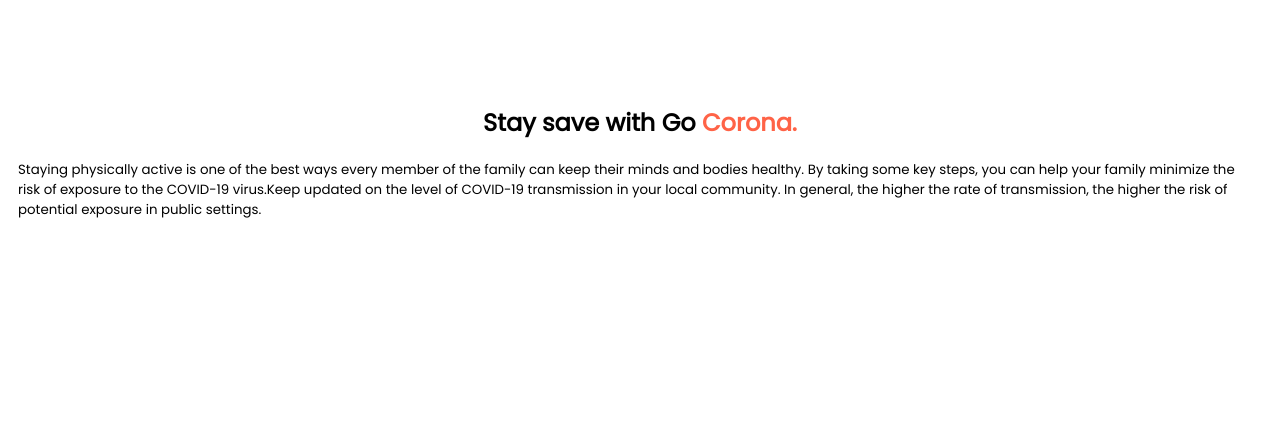
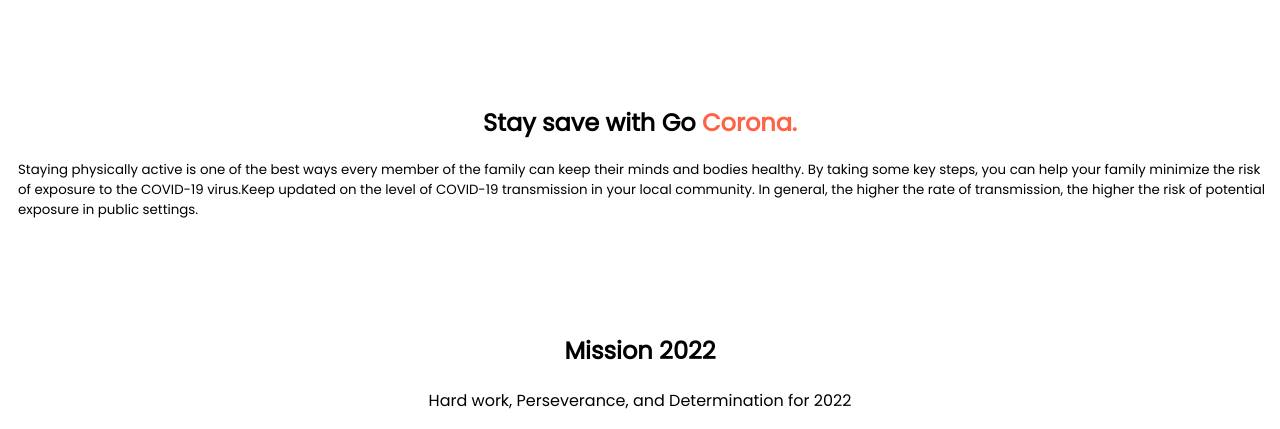
Before and after one commit to arshiha/arshiha-portfolio, a plain HTML site: page index.html in a window 1280 px wide. Shown: the part 1819-2248 px from the top of the page. Before the commit the page ends 2152 px from the top, so only its background shows below. Drawn offline with Linux system fonts and the light colour scheme.

Commit message:
footer and experience added

```diff
--- a/index.html
+++ b/index.html
@@ -108,6 +108,10 @@
         </p>
     </div>
 </section>
+<footer>
+    <h2>Mission 2022</h2>
+    <p>Hard work, Perseverance, and Determination for 2022</p>
+</footer>
 </body>
 
 </html>
--- a/style.css
+++ b/style.css
@@ -100,5 +100,7 @@ h2{
 .home{
     font-size: smaller;
     margin-left: 10px;
-    margin-right: 15px;
 }
+footer p {
+    text-align: center;
+}
```
